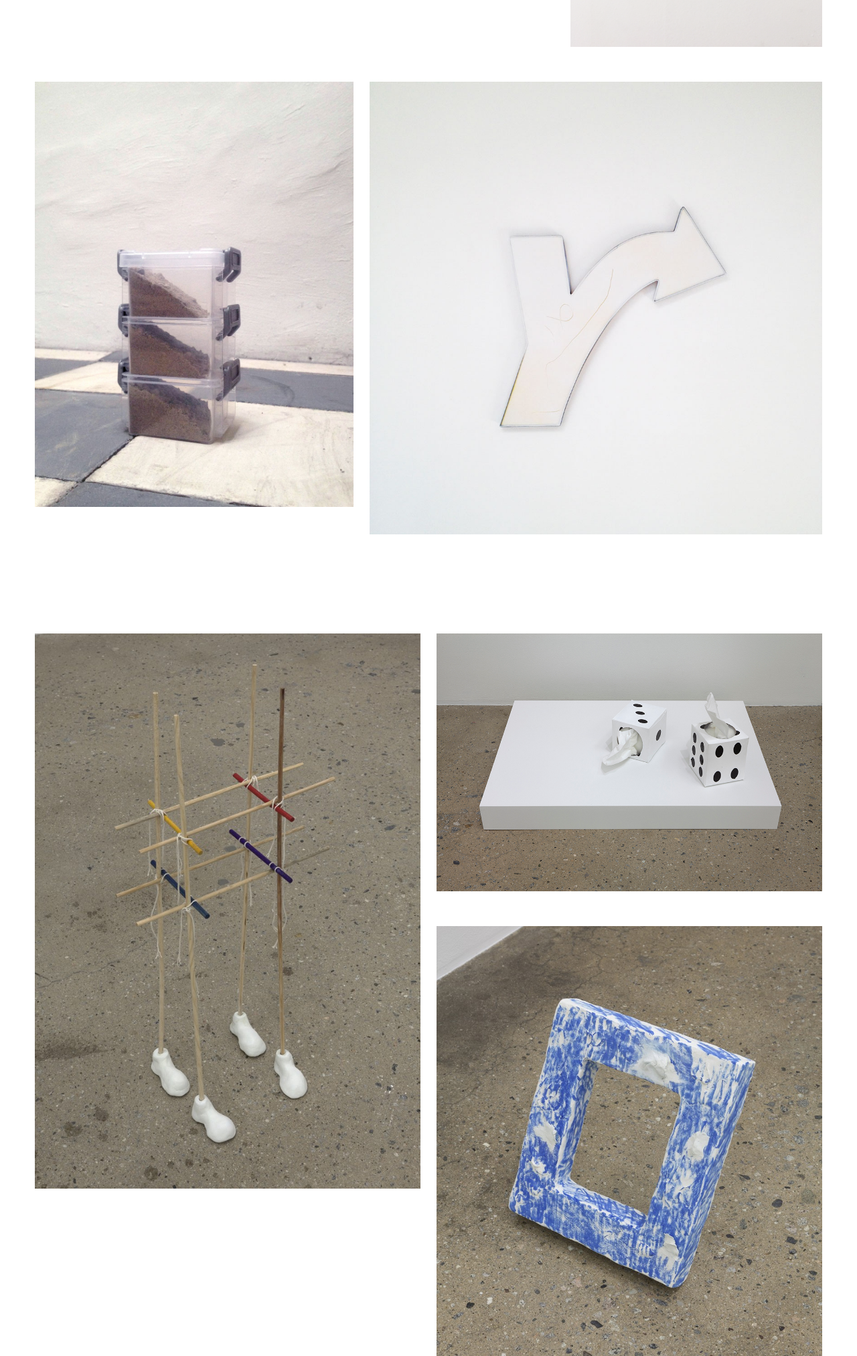
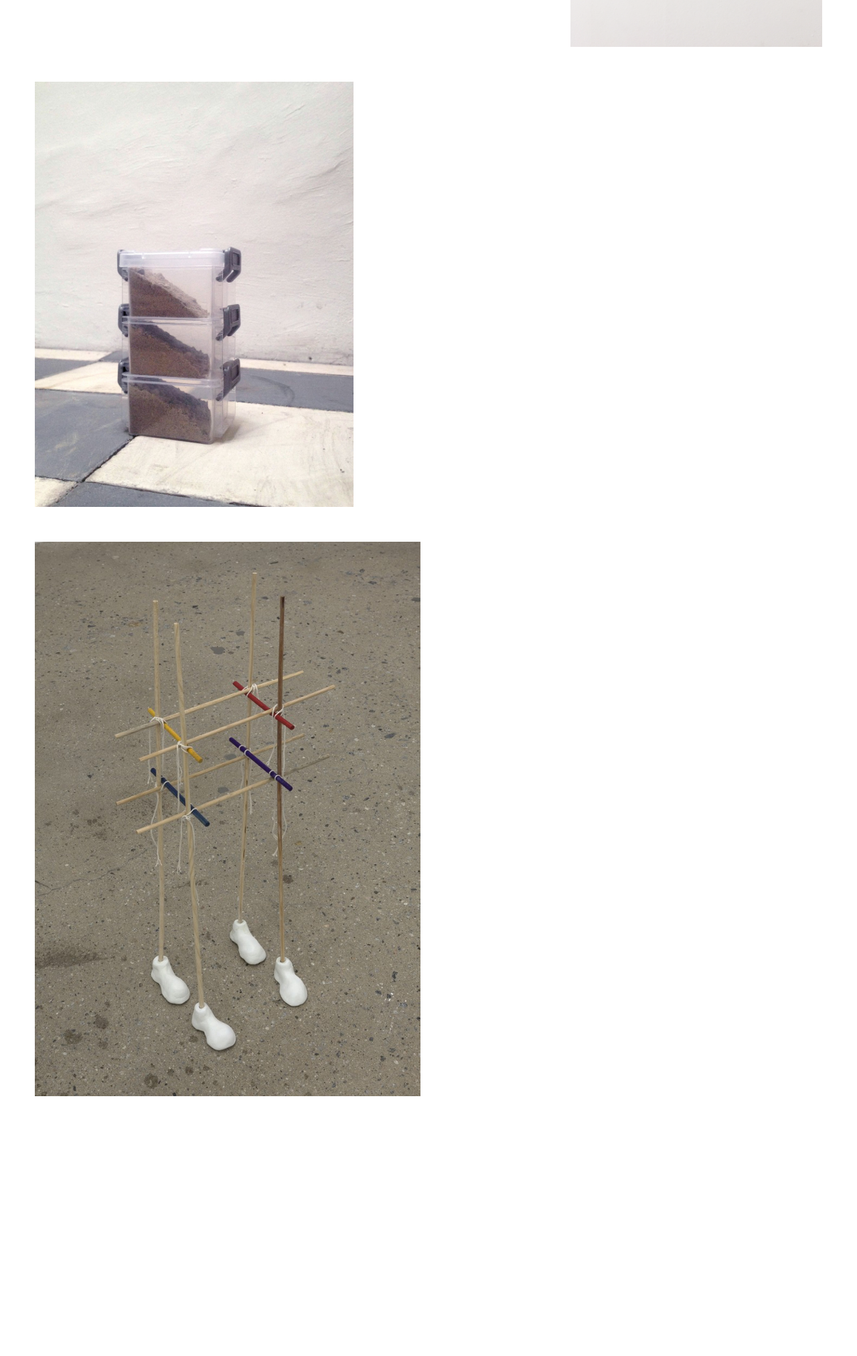
Before and after one commit to mikeyrayvon/michaelray-von-xyz, a website: page index.html in a window 1280 px wide. Shown: the part 1349-3374 px from the top of the page at 67% size. After the commit the page ends 3062 px from the top, so only its background shows below. Drawn offline with nearby package versions, Linux system fonts and the light colour scheme.

Commit message:
remove some work

```diff
--- a/index.html
+++ b/index.html
@@ -81,16 +81,16 @@ nope: "js/polyfills/mediaqueries.js"
               <div class="grid-item item-s-12 item-m-5 margin-bottom-small">
                 <img src="img/ellipse.jpg">
               </div>
-              <div class="grid-item item-s-12 item-m-7 margin-bottom-large">
+              <!--div class="grid-item item-s-12 item-m-7 margin-bottom-large">
                 <img src="img/white-y.jpg">
-              </div>
+              </div-->
             </div>
 
             <div class="grid-row">
               <div class="grid-item item-s-12 item-m-6 margin-bottom-small">
                 <img src="img/boy.jpg">
               </div>
-              <div class="grid-item item-s-12 item-m-6 no-gutter margin-bottom-small">
+              <!--div class="grid-item item-s-12 item-m-6 no-gutter margin-bottom-small">
                 <div class="grid-column">
                   <div class="grid-item margin-bottom-basic">
                     <img src="img/dice.jpg">
@@ -99,7 +99,7 @@ nope: "js/polyfills/mediaqueries.js"
                     <img src="img/ocean.jpg">
                   </div>
                 </div>
-              </div>
+              </div-->
             </div>
 
           </div>
```
